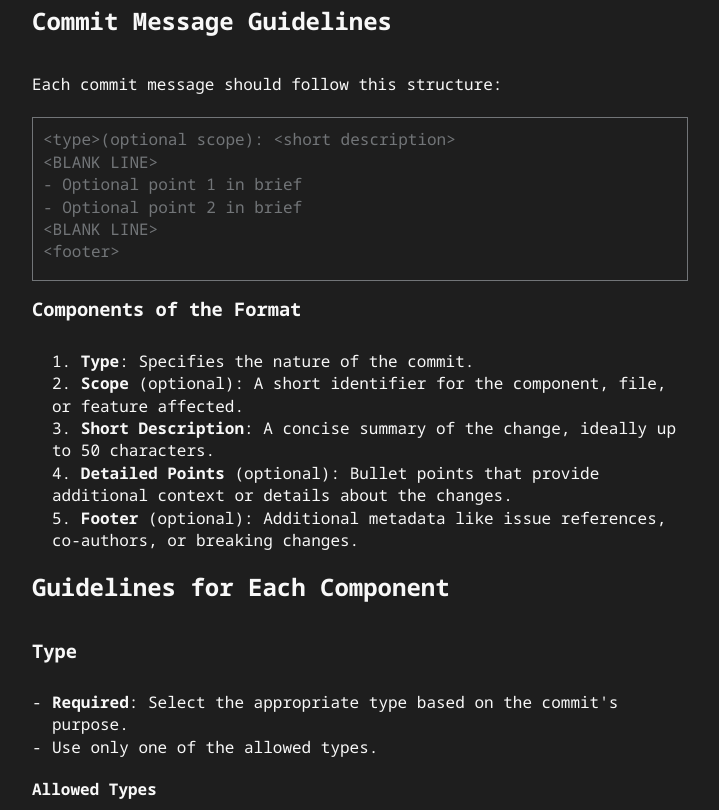
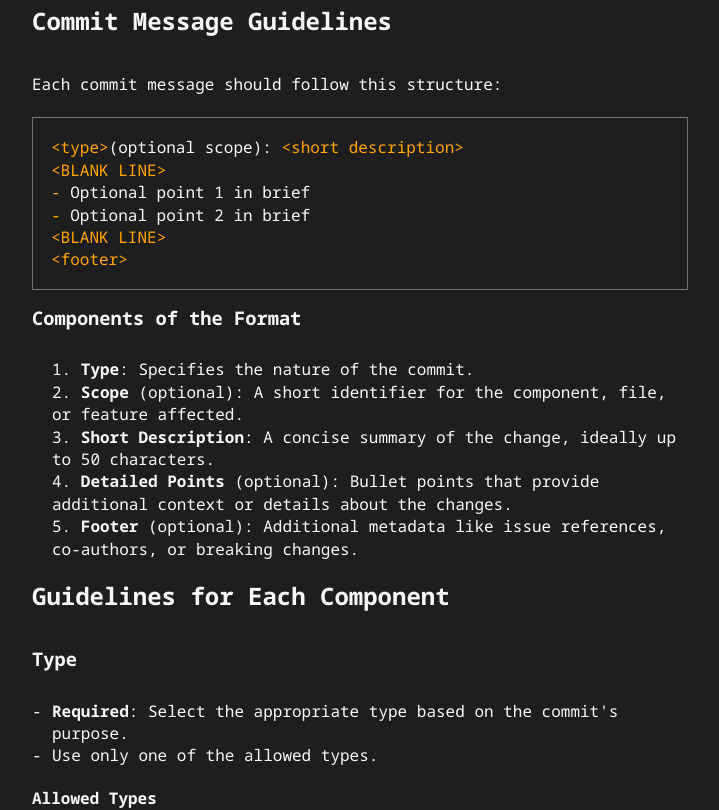
Before and after one commit to drac/seyhan-me, a Next.js app: page /blog/post/lost-art-of-commit-messages in a window 1280 px wide. Shown: the part 940-1750 px from the top of the page, without its empty margins (280-999 px from the left). Built offline with nearby package versions, Linux system fonts and the light colour scheme.

Commit message:
feat(blog): enable syntax highlighting for code blocks
Add rehype-highlight to react-markdown pipeline. The existing
hljs theme in globals.css now activates on fenced code blocks.

```diff
--- a/package.json
+++ b/package.json
@@ -16,7 +16,8 @@
     "next": "^14.2.35",
     "react": "^18",
     "react-dom": "^18",
-    "react-markdown": "^9.0.1"
+    "react-markdown": "^9.0.1",
+    "rehype-highlight": "^7.0.2"
   },
   "devDependencies": {
     "@types/node": "^20",
--- a/src/app/blog/post/[postId]/page.tsx
+++ b/src/app/blog/post/[postId]/page.tsx
@@ -1,5 +1,6 @@
 import { getPostData } from "./utils"
 import ReactMarkdown from 'react-markdown';
+import rehypeHighlight from 'rehype-highlight';
 import Link from 'next/link';
 
 /**
@@ -15,7 +16,7 @@ export default function Post({ params }: { params: { postId: string } }): JSX.El
   return <section>
     <Link href="/blog" style={{ color: 'var(--secondary-color)', fontSize: '0.85em' }}>← Back to blog</Link>
     <h1 style={{ marginBottom: "32px" }}>{post.title}</h1>
-    <ReactMarkdown>
+    <ReactMarkdown rehypePlugins={[rehypeHighlight]}>
       {post.content}
     </ReactMarkdown>
     <Link href="/blog" style={{ color: 'var(--secondary-color)', fontSize: '0.85em', display: 'inline-block', marginTop: '2em', marginBottom: '2em' }}>← Back to blog</Link>
```
Also changed, not shown: 1 other file (tests, documents, lock files or other folders).
